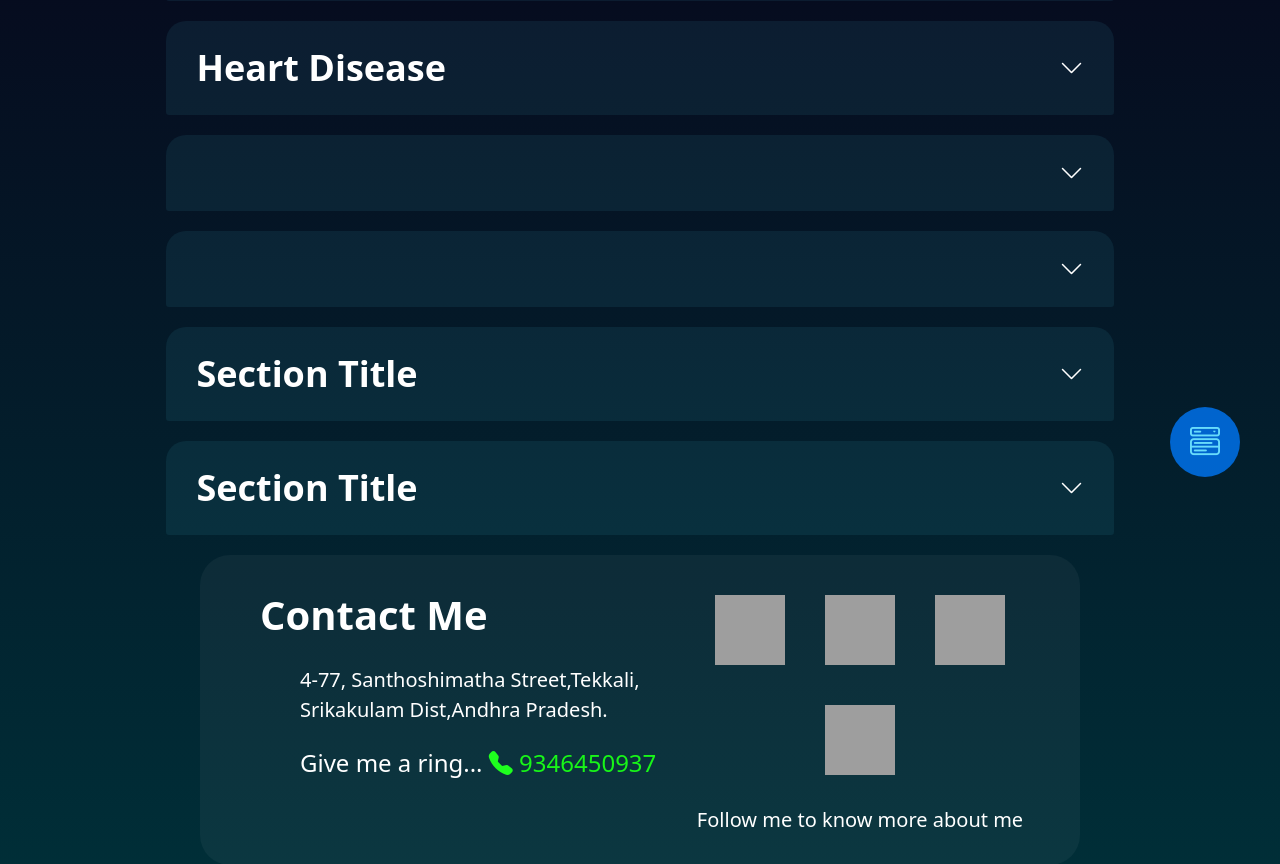
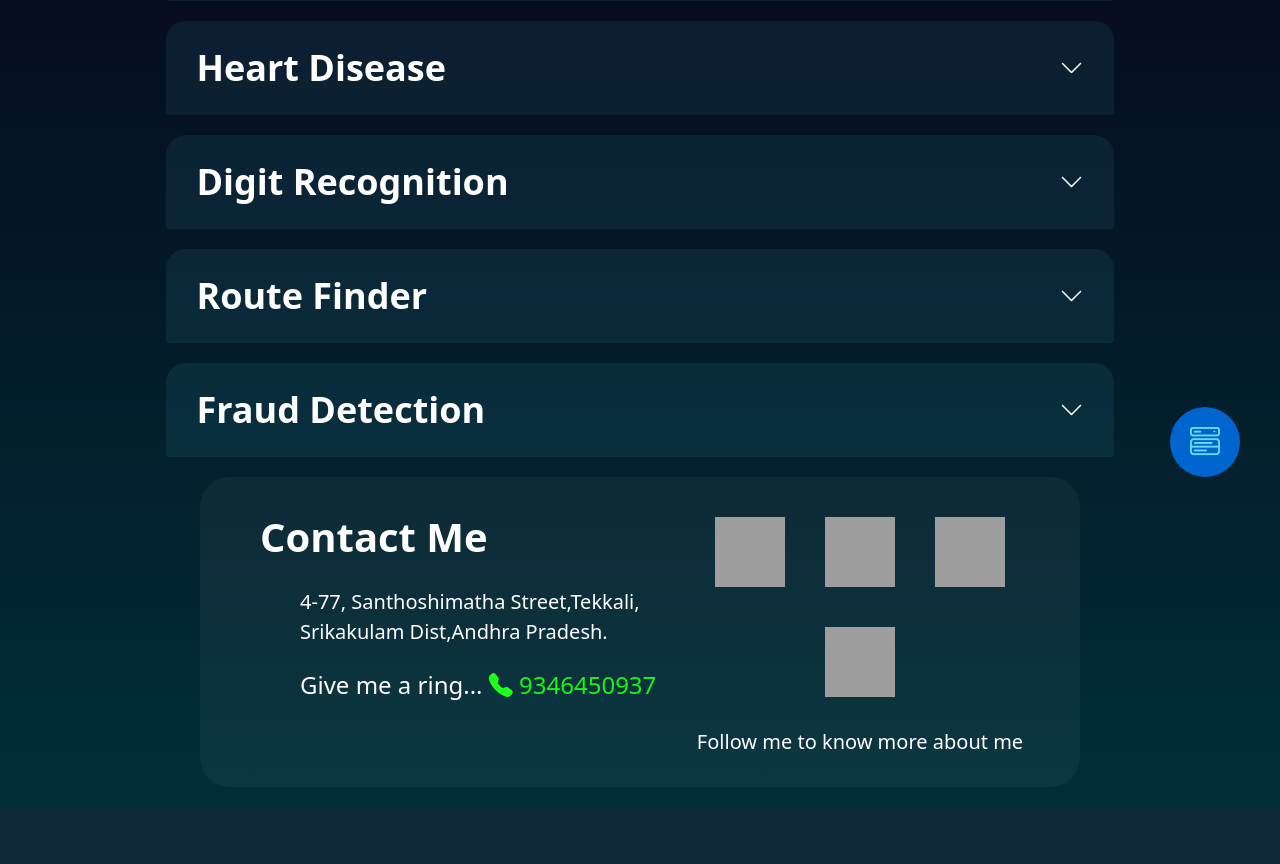
Before and after one commit to Eswarkarthikk/myweb, a Django app: page /projects3/ in a window 1280 px wide. Shown: the part 283-1147 px from the top of the page. After the commit the page ends 1090 px from the top, so only its background shows below. Run offline with Django 4.2, Linux system fonts and the light colour scheme; some libraries are stand-ins or nearby versions; grey boxes are pictures that could not be loaded.

```diff
--- a/myresume/templates/mlprojects.html
+++ b/myresume/templates/mlprojects.html
@@ -723,56 +723,6 @@
 
 </section>
 {% endfor %}
-<section class="toggle-section">
-    <div class="toggle-header">
-        <div class="main-title">Section Title</div>
-        <div class="toggle-icon"><i class="bi bi-chevron-down"></i></div>
-    </div>
-    <div class="toggle-content">
-        <div class="content-wrapper">
-            <div class="content-image">
-                <img src="https://via.placeholder.com/150x100" alt="Description" class="img-fluid rounded-image">
-            </div>
-            <div class="content-text">
-                <h2 class="content-title">Image Title</h2>
-                <p class="content-description">Lorem ipsum dolor sit amet, consectetur adipiscing elit. Fusce auctor elit non massa congue, ac suscipit eros malesuada.</p>
-                <div class="content-buttons">
-                    <a href="#" class="btn btn-primary btn-github">
-                        <i class="bi bi-github"></i> Get code
-                    </a>
-                    <a href="#" class="btn btn-secondary btn-test">
-                        Test it <i class="bi bi-send-fill"></i>
-                    </a>
-                </div>
-            </div>
-        </div>
-    </div>
-</section>
-<section class="toggle-section">
-    <div class="toggle-header">
-        <div class="main-title">Section Title</div>
-        <div class="toggle-icon"><i class="bi bi-chevron-down"></i></div>
-    </div>
-    <div class="toggle-content">
-        <div class="content-wrapper">
-            <div class="content-image">
-                <img src="https://via.placeholder.com/150x100" alt="Description" class="img-fluid rounded-image">
-            </div>
-            <div class="content-text">
-                <h2 class="content-title">Image Title</h2>
-                <p class="content-description">Lorem ipsum dolor sit amet, consectetur adipiscing elit. Fusce auctor elit non massa congue, ac suscipit eros malesuada.</p>
-                <div class="content-buttons">
-                    <a href="#" class="btn btn-primary btn-github">
-                        <i class="bi bi-github"></i> Get code
-                    </a>
-                    <a href="#" class="btn btn-secondary btn-test">
-                        Test it <i class="bi bi-send-fill"></i>
-                    </a>
-                </div>
-            </div>
-        </div>
-    </div>
-</section>
 
 
 
--- a/myresume/views.py
+++ b/myresume/views.py
@@ -362,24 +362,34 @@ def projects3(request):
             'hugging_face_link': 'https://edwardhuero-heart-disease.hf.space/'
         },
         {
-            'sectiontitle': '',
-            'title': 'Project Three',
-            'description': 'This is a description for Project Three.',
+            'sectiontitle': 'Digit Recognition',
+            'title': 'Handwritten digit recognition',
+            'description': 'This is a small project that i have done as a part of teckybot internship . you should check this project . I developed this model to detect the single digit at once . ',
             'image_link': 'https://example.com/image3.jpg',
             'github_link': 'https://github.com/user/project3',
             'weblink': 'https://example.com/test3',
-            'hugging_face_link': 'https://huggingface.co/user/project3'
+            'hugging_face_link': 'https://eswarkarthikk-digit-recognition.hf.space/'
         },
         {
-            'sectiontitle': '',
-            'title': 'Project Four',
-            'description': 'This is a description for Project Four.',
+            'sectiontitle': 'Route Finder',
+            'title': 'Andra Pradesh route finding ',
+            'description': ' This is not a machine learning project but i have developed this from scratch . i got the dataset built by me and you should check this . It results the routs according to the location of the cities rather than the actual route between them . ',
             'image_link': 'https://example.com/image4.jpg',
             'github_link': 'https://github.com/user/project4',
             'weblink': 'https://example.com/test4',
-            'hugging_face_link': 'https://huggingface.co/user/project4'
+            'hugging_face_link': 'https://edwardhuero-route-finding.hf.space/'
+        },
+        {
+            'sectiontitle': 'Fraud Detection',
+            'title': 'Credit Card Fraud Detection',
+            'description': 'This model is trained on the previous credit card users which used them to do the fraudulant transactions . so by using the past dataset i made this model to detect the fraudsters before even authorizing a credit card to them . ',
+            'image_link': 'https://example.com/image4.jpg',
+            'github_link': 'https://github.com/user/project4',
+            'weblink': 'https://example.com/test4',
+            'hugging_face_link': 'https://eswarkarthikk-credit-card-fraud-detection.hf.space/'
         }
     ]
 
+
     # Render the template with the projects data
     return render(request, 'mlprojects.html', {'projects': projects})
```
